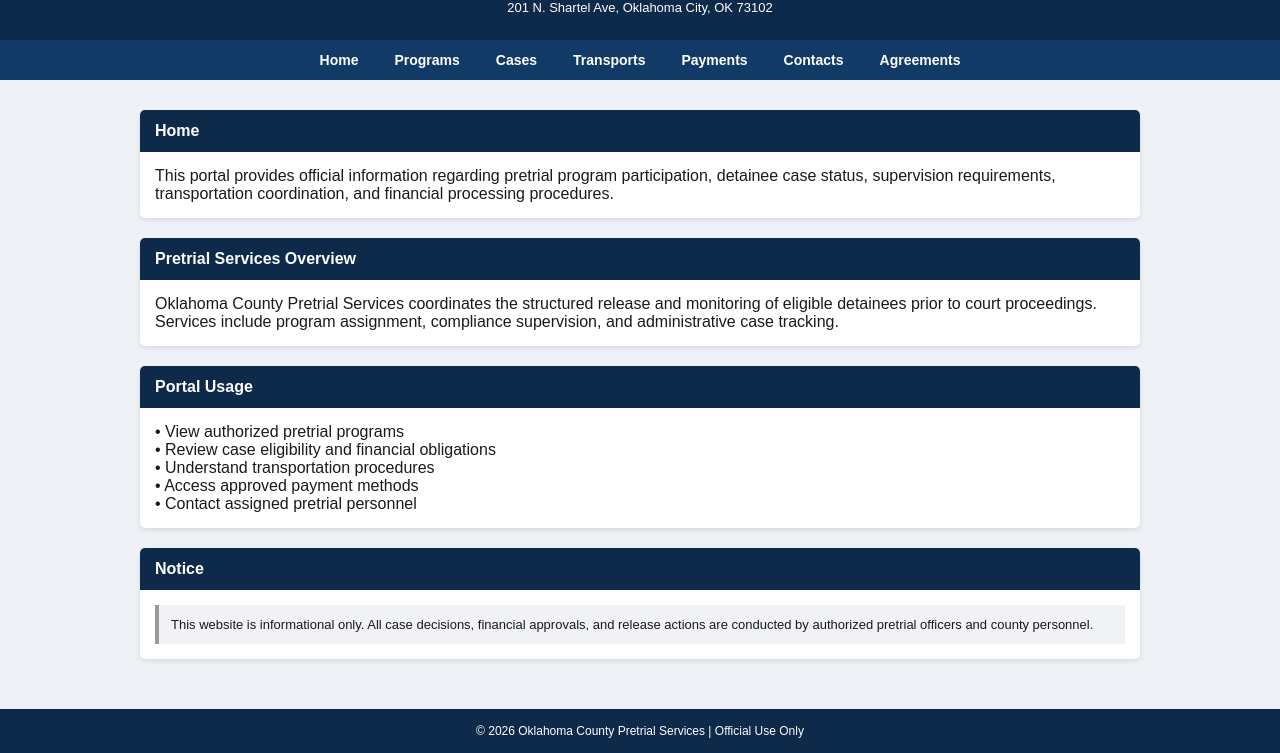
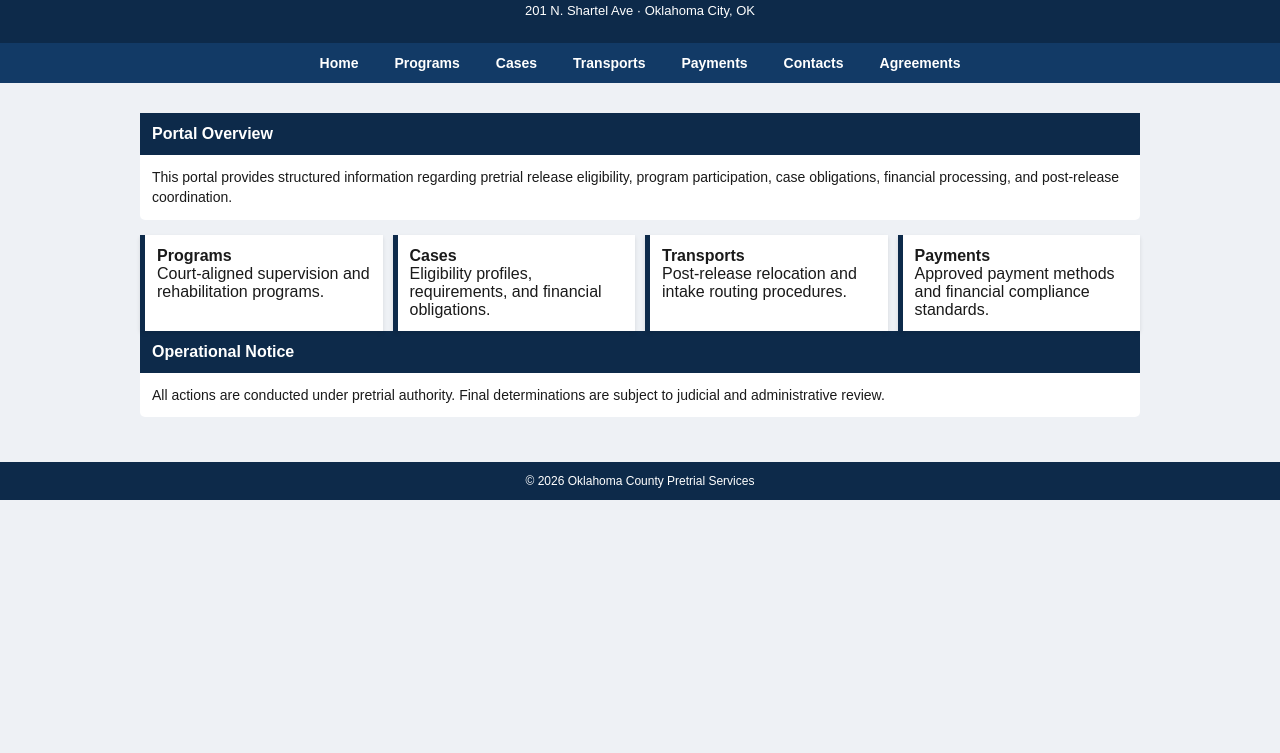
Before and after one commit to STOPCRIMEOKCSD/STOPCRIMEOKCSD, a plain HTML site: page index.html in a window 1280 px wide. Shown: the part 73-826 px from the top of the page. After the commit the page ends 800 px from the top, so only its background shows below. Drawn offline with Linux system fonts and the light colour scheme.

Commit message:
Update index.html

```diff
--- a/index.html
+++ b/index.html
@@ -3,104 +3,56 @@
 <head>
 <meta charset="UTF-8">
 <meta name="viewport" content="width=device-width, initial-scale=1.0">
-<title>Home</title>
+<title>Pretrial Services | Home</title>
 
 <style>
-body {
-    margin: 0;
-    font-family: Arial, sans-serif;
-    background: #eef1f5;
-    color: #1a1a1a;
+:root {
+    --primary:#0d2a4a;
+    --secondary:#123a66;
+    --light:#eef1f5;
 }
 
-.header {
-    background: #0d2a4a;
-    color: white;
-    text-align: center;
-    padding: 20px;
+body {margin:0;font-family:Arial;background:var(--light);color:#1a1a1a;}
+
+.header {background:var(--primary);color:white;text-align:center;padding:20px;}
+.header h1 {margin:0;font-size:26px;}
+.header p {margin:5px 0;font-size:13px;}
+
+.nav {background:var(--secondary);display:flex;justify-content:center;flex-wrap:wrap;}
+.nav a {color:white;padding:12px 18px;text-decoration:none;font-weight:bold;font-size:14px;}
+.nav a:hover {background:#0b2542;}
+
+.container {max-width:1000px;margin:20px auto;padding:10px;}
+
+.grid {
+    display:grid;
+    grid-template-columns:repeat(auto-fit,minmax(220px,1fr));
+    gap:10px;
 }
 
-.header h1 {
-    margin: 0;
-    font-size: 24px;
+.card {
+    background:white;
+    border-left:5px solid var(--primary);
+    padding:12px;
+    box-shadow:0 2px 4px rgba(0,0,0,0.1);
 }
 
-.header p {
-    margin: 5px 0;
-    font-size: 13px;
-}
+.section {background:white;margin-bottom:15px;border-radius:5px;}
+.section-header {background:var(--primary);color:white;padding:12px;font-weight:bold;}
+.section-content {padding:12px;font-size:14px;line-height:1.45;}
 
-.nav {
-    background: #123a66;
-    display: flex;
-    justify-content: center;
-    flex-wrap: wrap;
-}
-
-.nav a {
-    color: white;
-    padding: 12px 18px;
-    text-decoration: none;
-    font-weight: bold;
-    font-size: 14px;
-}
-
-.nav a:hover {
-    background: #0b2542;
-}
-
-.container {
-    max-width: 1000px;
-    margin: 20px auto;
-    padding: 10px;
-}
-
-.section {
-    background: white;
-    margin-bottom: 20px;
-    border-radius: 5px;
-    overflow: hidden;
-    box-shadow: 0 2px 5px rgba(0,0,0,0.1);
-}
-
-.section-header {
-    background: #0d2a4a;
-    color: white;
-    padding: 12px 15px;
-    font-weight: bold;
-}
-
-.section-content {
-    padding: 15px;
-}
-
-.notice {
-    background: #f0f2f5;
-    padding: 12px;
-    border-left: 4px solid #999;
-    font-size: 13px;
-}
-
-.footer {
-    text-align: center;
-    padding: 15px;
-    background: #0d2a4a;
-    color: white;
-    font-size: 12px;
-}
+.footer {text-align:center;background:var(--primary);color:white;padding:12px;font-size:12px;}
 </style>
 </head>
 
 <body>
 
-<!-- HEADER -->
 <div class="header">
 <h1>Oklahoma County Pretrial Services</h1>
-    <p>Pre-Conviction Release & Supervision Coordination Portal</p>
-    <p>201 N. Shartel Ave, Oklahoma City, OK 73102</p>
+<p>Pre-Conviction Release, Monitoring & Case Coordination Portal</p>
+<p>201 N. Shartel Ave · Oklahoma City, OK</p>
 </div>
 
-<!-- NAVIGATION -->
 <div class="nav">
 <a href="index.html">Home</a>
 <a href="programs.html">Programs</a>
@@ -111,54 +63,50 @@ body {
 <a href="agreements.html">Agreements</a>
 </div>
 
-<!-- MAIN CONTENT -->
 <div class="container">
 
 <div class="section">
-        <div class="section-header">Home</div>
+<div class="section-header">Portal Overview</div>
 <div class="section-content">
-            This portal provides official information regarding pretrial program participation,
-            detainee case status, supervision requirements, transportation coordination,
-            and financial processing procedures.
+This portal provides structured information regarding pretrial release eligibility, program participation, case obligations, financial processing, and post-release coordination.
 </div>
 </div>
 
-    <div class="section">
-        <div class="section-header">Pretrial Services Overview</div>
-        <div class="section-content">
-            Oklahoma County Pretrial Services coordinates the structured release and monitoring
-            of eligible detainees prior to court proceedings. Services include program assignment,
-            compliance supervision, and administrative case tracking.
+<div class="grid">
+
+<div class="card">
+<strong>Programs</strong><br>
+Court-aligned supervision and rehabilitation programs.
 </div>
+
+<div class="card">
+<strong>Cases</strong><br>
+Eligibility profiles, requirements, and financial obligations.
+</div>
+
+<div class="card">
+<strong>Transports</strong><br>
+Post-release relocation and intake routing procedures.
+</div>
+
+<div class="card">
+<strong>Payments</strong><br>
+Approved payment methods and financial compliance standards.
+</div>
+
 </div>
 
 <div class="section">
-        <div class="section-header">Portal Usage</div>
+<div class="section-header">Operational Notice</div>
 <div class="section-content">
-            • View authorized pretrial programs<br>
-            • Review case eligibility and financial obligations<br>
-            • Understand transportation procedures<br>
-            • Access approved payment methods<br>
-            • Contact assigned pretrial personnel
-        </div>
-    </div>
-
-    <div class="section">
-        <div class="section-header">Notice</div>
-        <div class="section-content">
-            <div class="notice">
-                This website is informational only. All case decisions, financial approvals,
-                and release actions are conducted by authorized pretrial officers and
-                county personnel.
-            </div>
+All actions are conducted under pretrial authority. Final determinations are subject to judicial and administrative review.
 </div>
 </div>
 
 </div>
 
-<!-- FOOTER -->
 <div class="footer">
-    © 2026 Oklahoma County Pretrial Services | Official Use Only
+© 2026 Oklahoma County Pretrial Services
 </div>
 
 </body>
```
Lines whose indentation alone changed are shown as unchanged.
